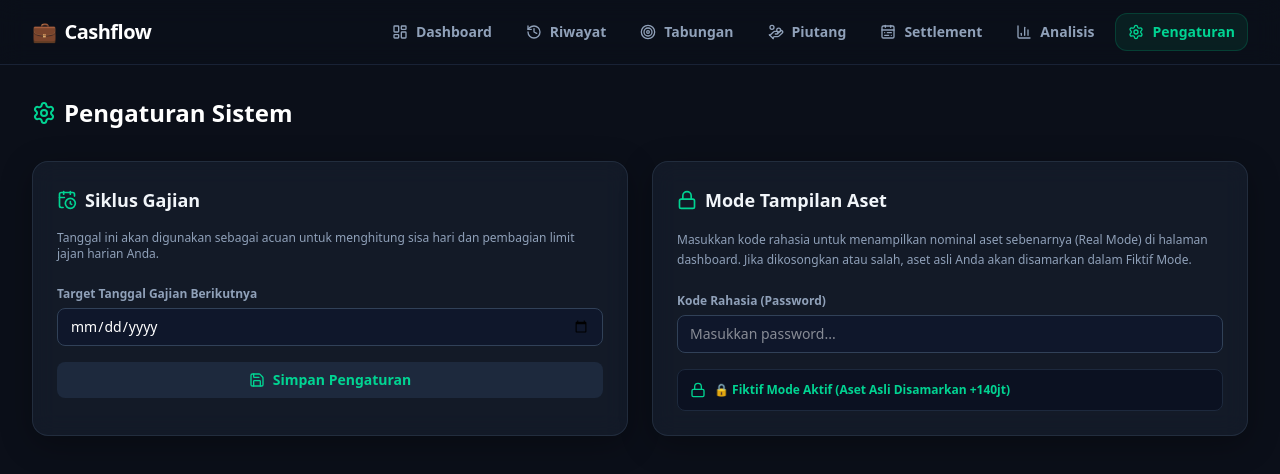
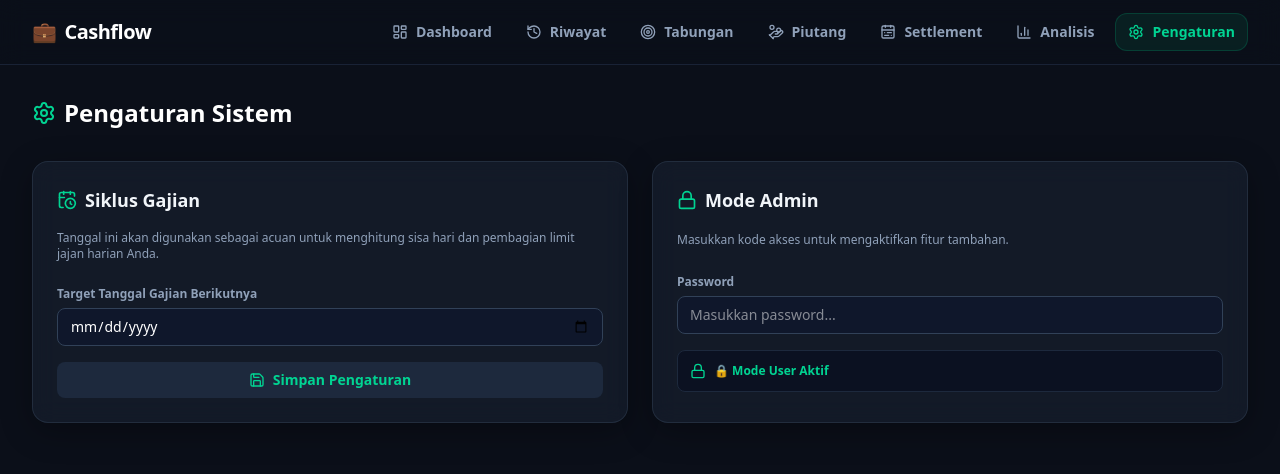
Before and after one commit to rygrffth/cashflow, a Next.js app: page /settings in a window 1280 px wide. Shown: the top 474 px of the page. Built offline with nearby package versions, Linux system fonts and the light colour scheme; no server answers; the database is empty.

Commit message:
refactor: disguise admin mode and bank sync on UI

```diff
--- a/src/app/page.tsx
+++ b/src/app/page.tsx
@@ -212,9 +212,9 @@ export default function Dashboard() {
           <div className="flex items-center gap-2">
             <h1 className="text-3xl font-extrabold tracking-tight text-white">💼 Financial Dashboard</h1>
             {isRealMode ? (
-              <Unlock className="w-5 h-5 text-rose-500 animate-pulse ml-2" title="Real Mode Aktif" />
+              <Unlock className="w-5 h-5 text-rose-500 animate-pulse ml-2" title="Mode Admin" />
             ) : (
-              <Lock className="w-5 h-5 text-emerald-500 ml-2" title="Fiktif Mode Aktif" />
+              <Lock className="w-5 h-5 text-emerald-500 ml-2" title="Mode User" />
             )}
           </div>
           <p className="text-xs text-slate-400 mt-1">Lightweight, modern dashboard terintegrasi langsung dengan Supabase</p>
--- a/src/app/settings/page.tsx
+++ b/src/app/settings/page.tsx
@@ -125,19 +125,19 @@ export default function SettingsPage() {
           </form>
         </div>
 
-        {/* Mode Aset / Fiktif Mode settings card */}
+        {/* Mode Admin settings card */}
         <div className="glass-card p-6 border-slate-700/50 flex flex-col justify-between">
           <div>
             <h2 className="text-lg font-bold text-slate-100 flex items-center gap-2 mb-4">
-              <Lock className="w-5 h-5 text-emerald-400" /> Mode Tampilan Aset
+              <Lock className="w-5 h-5 text-emerald-400" /> Mode Admin
             </h2>
             <p className="text-xs text-slate-400 mb-6 leading-relaxed">
-              Masukkan kode rahasia untuk menampilkan nominal aset sebenarnya (Real Mode) di halaman dashboard. Jika dikosongkan atau salah, aset asli Anda akan disamarkan dalam Fiktif Mode.
+              Masukkan kode akses untuk mengaktifkan fitur tambahan.
             </p>
 
             <div className="space-y-4">
               <div className="flex flex-col gap-1.5">
-                <label className="text-xs font-semibold text-slate-400">Kode Rahasia (Password)</label>
+                <label className="text-xs font-semibold text-slate-400">Password</label>
                 <input
                   type="password"
                   placeholder="Masukkan password..."
@@ -151,12 +151,12 @@ export default function SettingsPage() {
                 {localCode === 'naufal' ? (
                   <>
                     <Unlock className="w-4 h-4 text-rose-400 animate-pulse" />
-                    <span className="text-rose-400 font-bold">🔓 Real Mode Aktif (Menampilkan Aset Sebenarnya)</span>
+                    <span className="text-rose-400 font-bold">🔓 Mode Admin Aktif</span>
                   </>
                 ) : (
                   <>
                     <Lock className="w-4 h-4 text-emerald-400" />
-                    <span className="text-emerald-400 font-bold">🔒 Fiktif Mode Aktif (Aset Asli Disamarkan +140jt)</span>
+                    <span className="text-emerald-400 font-bold">🔒 Mode User Aktif</span>
                   </>
                 )}
               </div>
```
Also changed, not shown: 1 other file (tests, documents, lock files or other folders).
